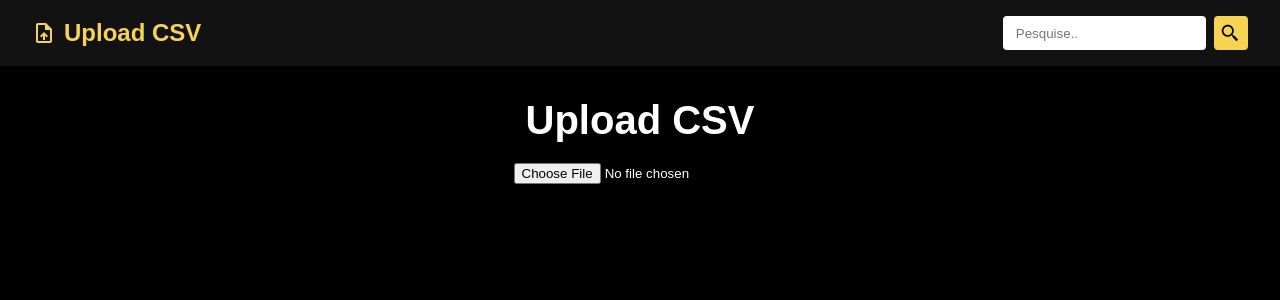
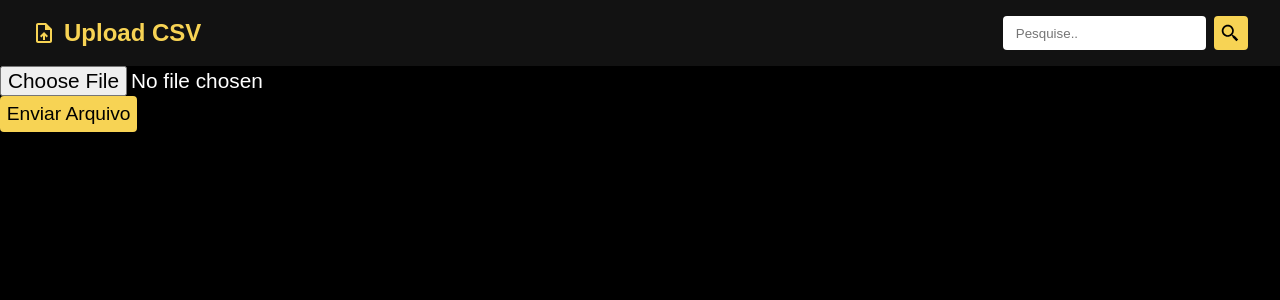
Before and after one commit to 1andersonmotta/uploadCSVFullstack, a React (Vite) app in the folder app/: page / in a window 1280 px wide. Shown: the top 300 px of the page. Built offline with nearby package versions, Linux system fonts and the light colour scheme.

Commit message:
feature format home.jsx

```diff
--- a/app/src/pages/Home.jsx
+++ b/app/src/pages/Home.jsx
@@ -1,14 +1,11 @@
+import FileUpload from '../components/FileUpload';
 import './UserGrid.css'
 
 const Home = () => {
 
     return (
         <div className="container">
-            <h2 className="title">Upload CSV</h2>
-            <div className='divinput'>
-                <input className='input' type="file" accept="file/csv" name="csv" id="csv" />
-            </div>
-
+            <FileUpload />
         </div>
     )
 }
```
